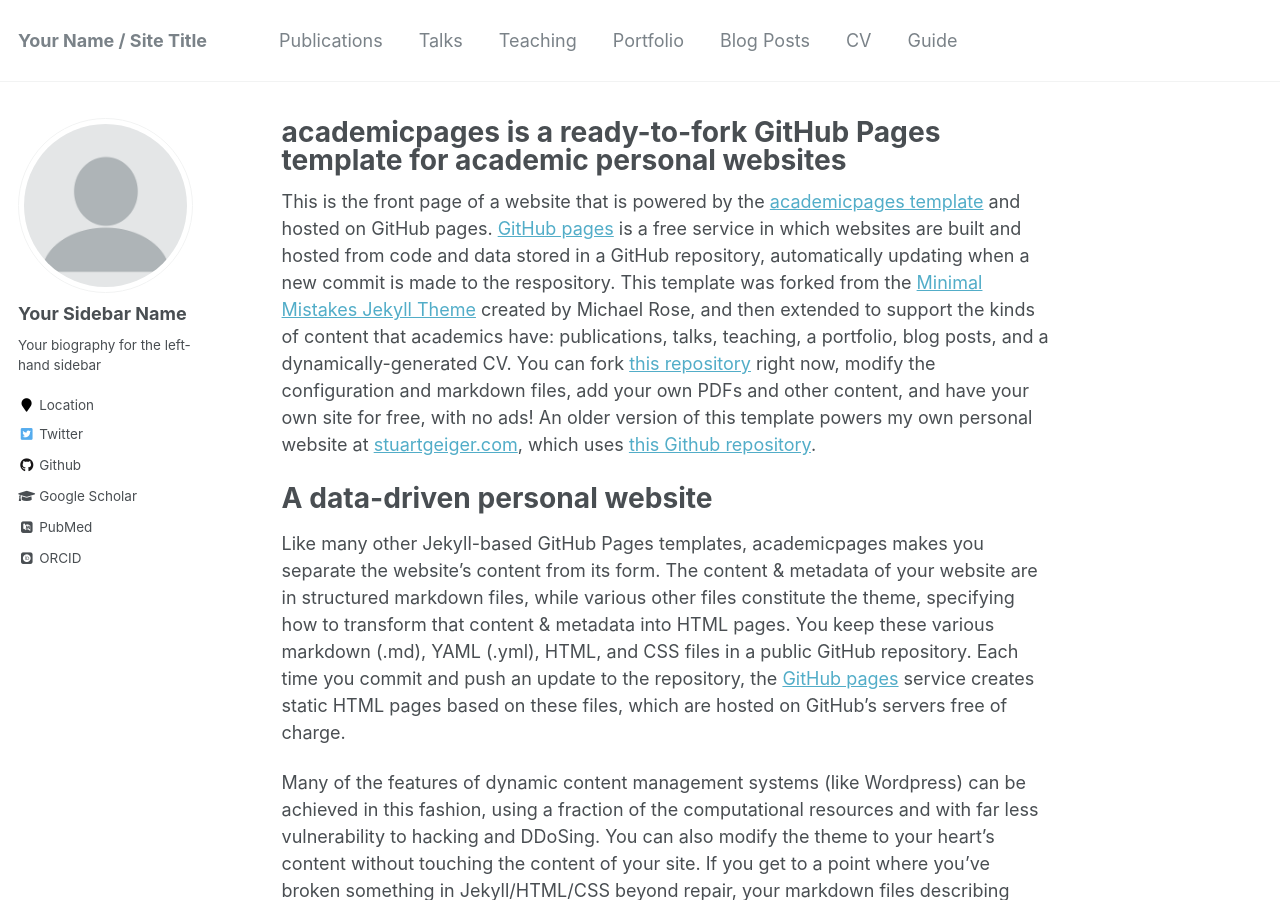
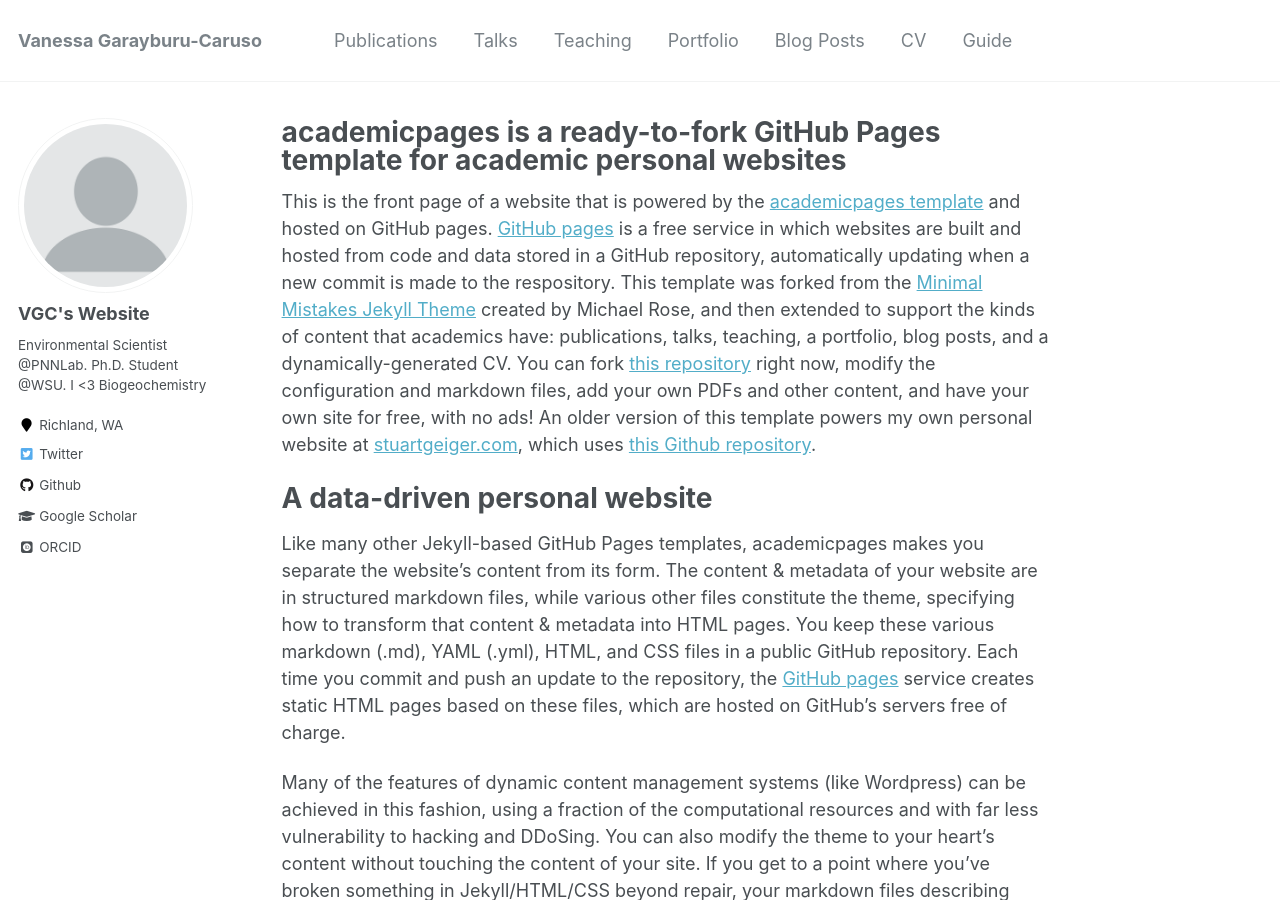
Before and after one commit to vgc40/vgc40.github.io, a Jekyll site: the page built from _pages/about.md, in a window 1280 px wide and 900 px high. Built offline with Jekyll 4.4.1, drawn with Linux system fonts in a browser that asks for light colours; some web fonts are replaced; some of the changed text lies outside the part shown.

Commit message:
updated_config.yml to have personal information

```diff
--- a/_config.yml
+++ b/_config.yml
@@ -7,17 +7,17 @@
 
 # Site Settings
 locale                   : "en-US"
-title                    : "Your Name / Site Title"
+title                    : "Vanessa Garayburu-Caruso"
 title_separator          : "-"
-name                     : &name "Your Name"
-description              : &description "personal description"
-url                      : https://academicpages.github.io # the base hostname & protocol for your site e.g. "https://mmistakes.github.io"
+name                     : &name "VGC"
+description              : &description "Research interest and more"
+url                      : https://vgc40.github.io # the base hostname & protocol for your site e.g. "https://mmistakes.github.io"
 baseurl                  : "" # the subpath of your site, e.g. "/blog"
-repository               : "academicpages/academicpages.github.io"
+repository               : "vgc40/vgc40.github.io" #name of our GitHub repository
 teaser                   :  # filename of teaser fallback teaser image placed in /images/, .e.g. "500x300.png"
 breadcrumbs              : false # true, false (default)
 words_per_minute         : 160
-future                   : true
+future                   : true # this is to determine if we want to show the blog posts that are expected to be in teh future
 read_more                : "disabled" # if enabled, adds "Read more" links to excerpts
 talkmap_link             : false #change to true to add link to talkmap on talks page
 comments:
@@ -55,9 +55,9 @@ bing_site_verification   :
 alexa_site_verification  :
 yandex_site_verification :
 
-# Social Sharing
+# Social Sharing # This doesn't edit the side bar
 twitter:
-  username               : &twitter
+  username               :
 facebook:
   username               :
   app_id                 :
@@ -80,13 +80,13 @@ analytics:
 
 # Site Author
 author:
-  name             : "Your Sidebar Name"
+  name             : "VGC's Website"
   avatar           : "profile.png"
-  bio              : "Your biography for the left-hand sidebar"
-  location         : "Location"
+  bio              : "Environmental Scientist @PNNLab. Ph.D. Student @WSU. I <3 Biogeochemistry"
+  location         : "Richland, WA"
   employer         :
-  pubmed           : "https://www.ncbi.nlm.nih.gov/pubmed/?term=john+snow"
-  googlescholar    : "http://yourfullgooglescholarurl.com"
+  pubmed           : #"https://www.ncbi.nlm.nih.gov/pubmed/?term=john+snow"
+  googlescholar    : "https://scholar.google.com/citations?user=CVuNKpoAAAAJ&hl=en"
   email            :
   researchgate     :  # example: "https://www.researchgate.net/profile/yourprofile"
   uri              :
@@ -96,20 +96,20 @@ author:
   flickr           :
   facebook         :
   foursquare       :
-  github           : "academicpages"
+  github           : "vgc40"
   google_plus      :
   keybase          :
   instagram        :
   impactstory      : #"https://profiles.impactstory.org/u/xxxx-xxxx-xxxx-xxxx"
   lastfm           :
   linkedin         :
-  orcid            : "http://orcid.org/yourorcidurl"
+  orcid            : "https://orcid.org/0000-0003-3383-6237"
   pinterest        :
   soundcloud       :
   stackoverflow    : # http://stackoverflow.com/users/123456/username
   steam            :
   tumblr           :
-  twitter          : "replacethistwitterhandle"
+  twitter          : "Vanessa__GC"
   vine             :
   weibo            :
   xing             :
```
